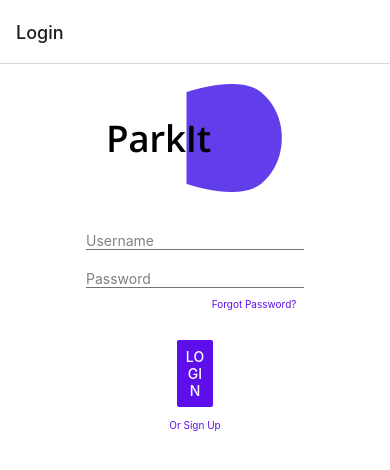
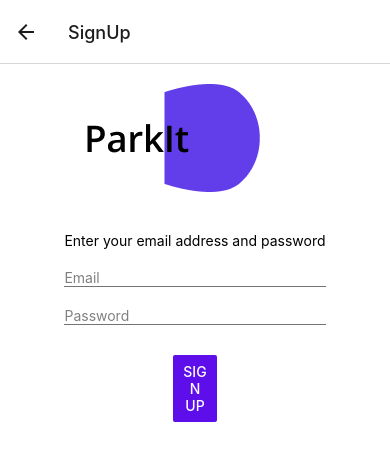
Before and after one commit to bohyanggg/ParkIt, a React Native app: screen /SignUp in a window 390 px wide. Shown: the top 470 px of the page. Built offline with nearby package versions, Linux system fonts and the light colour scheme; no server answers.

Commit message:
user auth, new signupscreen system

```diff
--- a/App.js
+++ b/App.js
@@ -1,4 +1,3 @@
-
 import React from 'react';
 import { createStackNavigator } from "@react-navigation/stack";
 import { createBottomTabNavigator } from "@react-navigation/bottom-tabs";
@@ -11,6 +10,7 @@ import {
   CarParkScreen,
   CPDetails,
   ForgetPasswordScreen,
+  SignUpScreen,
   SignUpScreen1,
   SignUpScreen2,
   SignUpScreen3,
@@ -34,6 +34,7 @@ function App() {
         <Stack.Screen name="CarparkDetails" component={CPDetails} />
         <Stack.Screen name="FavouriteCarparks" component={FavCarparkScreen} />
         <Stack.Screen name="ForgetPassword" component={ForgetPasswordScreen} />
+        <Stack.Screen name="SignUp" component={SignUpScreen} />
         <Stack.Screen name="SignUp1" component={SignUpScreen1} />
         <Stack.Screen name="SignUp2" component={SignUpScreen2} />
         <Stack.Screen name="SignUp3" component={SignUpScreen3} />
--- a/firebase/firebaseconfig.js
+++ b/firebase/firebaseconfig.js
@@ -1,3 +1,4 @@
+
 // Import the functions you need from the SDKs you need
 import { initializeApp } from "firebase/app";
 import { getAuth } from "firebase/auth";
@@ -18,10 +19,9 @@ const firebaseConfig = {
 };
 //do we need to hide the apiKey in a .env file or something
 
-
 // Initialize Firebase
 const app = initializeApp(firebaseConfig);
 const auth = getAuth(app);
-const db = getFirestore(app);
+//const db = getFirestore(app);
 
-export { app, auth, db };
+export { app, auth };
--- /dev/null
+++ b/metro.config.js
@@ -0,0 +1,6 @@
+const { getDefaultConfig } = require('@expo/metro-config');
+
+const defaultConfig = getDefaultConfig(__dirname);
+defaultConfig.resolver.assetExts.push('cjs');
+
+module.exports = defaultConfig;
--- a/package.json
+++ b/package.json
@@ -21,7 +21,7 @@
     "firebase": "^9.18.0",
     "google-map-react": "^2.2.0",
     "react": "18.2.0",
-    "react-native": "0.71.4",
+    "react-native": "0.71.6",
     "react-native-maps": "^1.3.2",
     "react-native-modal": "^13.0.1",
     "react-native-modal-dropdown": "^1.0.2",
--- a/screens/MainContainer.js
+++ b/screens/MainContainer.js
@@ -12,8 +12,6 @@ import {
   SettingsScreen,
   SearchHistoryScreen,
 } from "../screens";
-
-//screen names
 
 const Tab = createBottomTabNavigator();
 
--- a/screens/index.js
+++ b/screens/index.js
@@ -3,6 +3,7 @@ import LoginScreen from "./loginScreen";
 import Map from "./map"
 import CarParkScreen from "./carparkscreen"
 import CPDetails from "./cpdetails"
+import SignUpScreen from "./signUpScreen";
 import SignUpScreen1 from "./signUpScreens/signUpScreen1";
 import SignUpScreen2 from "./signUpScreens/signUpScreen2";
 import SignUpScreen3 from "./signUpScreens/signUpScreen3";
@@ -18,6 +19,7 @@ export {
   Map,
   CarParkScreen,
   CPDetails,
+  SignUpScreen,
   SignUpScreen1,
   SignUpScreen2,
   SignUpScreen3,
--- a/screens/loginScreen.js
+++ b/screens/loginScreen.js
@@ -1,10 +1,36 @@
-import React from 'react';
+import React, { useEffect, useState } from 'react';
 //import { StatusBar } from 'expo-status-bar';
-import { StyleSheet, Text, View, Button, SafeAreaView, Alert, TextInput, Image, Pressable, Keyboard, TouchableWithoutFeedback } from 'react-native';
+import { KeyboardAvoidingView, StyleSheet, Text, View, Button, SafeAreaView, Alert, TextInput, Image, Pressable, Keyboard, TouchableWithoutFeedback, TouchableOpacity } from 'react-native';
+import { auth } from '../firebase/firebaseconfig';
+import { signInWithEmailAndPassword } from "firebase/auth";
 
 const Separator = () => <View style={styles.separator} />;
 
-const LoginScreen = ({ navigation }) => (
+const LoginScreen = ({ navigation }) => {
+  const [email, setEmail] = useState('')
+  const [password, setPassword] = useState('')
+
+  useEffect(() => {
+    const unsubscribe = auth.onAuthStateChanged(user => {
+      if (user) {
+        navigation.replace("MainContainer")
+      }
+    })
+
+    return unsubscribe
+  }, [])
+
+  const handleLogin = () => {
+    //const auth = getAuth();
+    signInWithEmailAndPassword(auth, email, password)
+      .then(userCredentials => {
+        const user = userCredentials.user;
+        console.log("Logged in with: ", user.email);
+      })
+      .catch(error => alert(error.message))
+  }
+
+  return (
     <TouchableWithoutFeedback onPress={Keyboard.dismiss} accessible={false}>
       <SafeAreaView style={styles.container}>
         <View>
@@ -12,18 +38,28 @@ const LoginScreen = ({ navigation }) => (
             <Image source={require('../assets/images/ParkItlogo.png')} style={styles.image} />
           </View>
 
-        <View>
+          <KeyboardAvoidingView>
             <View styles={styles.textInputStyling}>
-            <TextInput placeholderTextColor='grey' placeholder='Username' />
+              <TextInput
+                placeholderTextColor='grey'
+                placeholder='Email'
+                value = {email}
+                onChangeText = {text => setEmail(text)}
+              />
             </View>
             <Separator />
             <View style={{ paddingTop:20}} >
-            <TextInput placeholderTextColor='grey' placeholder='Password' />
+              <TextInput
+                placeholderTextColor='grey'
+                placeholder='Password'
+                secureTextEntry
+                value = {password}
+                onChangeText = {text => setPassword(text)}
+              />
             </View>
             <Separator />
+          </KeyboardAvoidingView>
         </View>
-      </View>
-
 
         <View style={styles.forgotPasswordViewStyle}>
           <Pressable onPress={() => navigation.navigate("ForgetPassword")}>
@@ -38,8 +74,8 @@ const LoginScreen = ({ navigation }) => (
             <Button
               title="Login"
               color="#5D0EEA"
-            onPress={() => { navigation.navigate("MainContainer") }}
-
+              //onPress={() => { navigation.navigate("MainContainer") }}
+              onPress={handleLogin}
             />
           </View>
         </View>
@@ -47,17 +83,19 @@ const LoginScreen = ({ navigation }) => (
         <View style={styles.navigators}>
           <Pressable
               color="#5D0EEA"
-            //leave the Alert there, might want to use for other registration completion in the future
-            onPress={() => { navigation.navigate("SignUp1"), Alert.alert('Sign Up button pressed') }}
+              //leave the Alert there, might want to use for other registration completion features in the future
+              onPress={() => { navigation.replace("SignUp"), Alert.alert('Sign Up button pressed') }}
             >
               <Text style={styles.forgotPasswordStyle}>
               Or Sign Up
             </Text>
           </Pressable>
         </View>
+
       </SafeAreaView>
     </TouchableWithoutFeedback>
   );
+}
 
 const styles = StyleSheet.create({
   container: {
--- a/screens/settingsScreen.js
+++ b/screens/settingsScreen.js
@@ -1,8 +1,19 @@
 // can just implement user profile and logout
 import React from 'react'
 import { StyleSheet, Text, View, Button } from 'react-native';
+import { auth } from '../firebase/firebaseconfig';
 
 const SettingsScreen = ({navigation}) => {
+
+  const handleSignOut = () => {
+    auth
+      .signOut()
+      .then(() => {
+        navigation.replace("Login")
+      })
+      .catch(error => alert(error.message))
+  }
+
   return (
     <View style={styles.container}>
           <View style={styles.navigators}>
@@ -13,6 +24,15 @@ const SettingsScreen = ({navigation}) => {
               title="Profile Page"
               color="#5D0EEA"
               onPress={() => { navigation.navigate("Profile") }}
+            />
+            <Text>
+              Email: {auth.currentUser?.email}
+            </Text>
+            <Button
+              title="Sign Out"
+              color="#5D0EEA"
+              onPress={handleSignOut}
+              //onPress={() => { navigation.navigate("Login") }}
             />
           </View>
     </View>
--- /dev/null
+++ b/screens/signUpScreen.js
@@ -0,0 +1,137 @@
+import React, { useEffect, useState } from 'react';
+import { KeyboardAvoidingView, StyleSheet, View, Text, Button, Image, TextInput, Pressable, TouchableWithoutFeedback, TouchableOpacity, Keyboard, SafeAreaView, } from 'react-native';
+import { auth } from '../firebase/firebaseconfig';
+import { createUserWithEmailAndPassword } from "firebase/auth";
+
+const Separator = () => <View style={styles.separator} />;
+
+const SignUpScreen = ({ navigation }) => {
+
+  const [email, setEmail] = useState('')
+  const [password, setPassword] = useState('')
+
+  useEffect(() => {
+    const unsubscribe = auth.onAuthStateChanged(user => {
+      if (user) {
+        navigation.replace("MainContainer")
+      }
+    })
+
+    return unsubscribe
+  }, [])
+
+  const handleSignUp = () => {
+    //const auth = getAuth();
+    createUserWithEmailAndPassword(auth, email, password)
+      .then(userCredentials => {
+        const user = userCredentials.user;
+        console.log("Registered with: ", user.email);
+      })
+      .catch(error => alert(error.message))
+  }
+
+  return(
+    <TouchableWithoutFeedback onPress={Keyboard.dismiss} accessible={false}>
+      <SafeAreaView style={styles.container}>
+        <View>
+          <View style={{ paddingBottom:20}}>
+            <Image source={require('../assets/images/ParkItlogo.png')} style={styles.image} />
+          </View>
+
+          <KeyboardAvoidingView>
+            <Text style={{ paddingBottom:20 }}>
+                  Enter your email address and password
+            </Text>
+
+            <View styles={styles.textInputStyling}>
+              <TextInput
+                placeholderTextColor='grey'
+                placeholder='Email'
+                value = {email}
+                onChangeText = {text => setEmail(text)}
+              />
+            </View>
+            <Separator />
+            <View style={{ paddingTop:20}} >
+              <TextInput
+                placeholderTextColor='grey'
+                placeholder='Password'
+                secureTextEntry
+                value = {password}
+                onChangeText = {text => setPassword(text)}
+              />
+            </View>
+            <Separator />
+          </KeyboardAvoidingView>
+        </View>
+
+        <View style={styles.buttons}>
+            <View style={styles.navigators}>
+              <Button
+                title="Sign Up"
+                color="#5D0EEA"
+                onPress={handleSignUp}
+              />
+            </View>
+        </View>
+
+        <View style={styles.navigators}>
+
+        </View>
+
+
+      </SafeAreaView>
+    </TouchableWithoutFeedback>
+  )
+};
+
+const styles = StyleSheet.create({
+container: {
+  flex: 1000,
+  backgroundColor: '#fff',
+  alignItems: 'center',
+  justifyContent: 'center'
+},
+// title: {
+//   textAlign: 'center',
+//   marginVertical: 8,
+// },
+separator: {
+  //marginVertical: 8,
+  borderBottomColor: '#737373',
+  borderBottomWidth: StyleSheet.hairlineWidth,
+},
+navigators: {
+  marginVertical: 2,
+  paddingHorizontal:'20%',
+flex: 1,
+},
+buttons: {
+  marginVertical: 8,
+  flexDirection:'row',
+  paddingTop:20,
+},
+image: {
+  margin: 20,
+  padding: 16,
+},
+
+
+textInputStyling: {
+  borderWidth: 1,
+  justifyContent: 'center',
+},
+forgotPasswordStyle: {
+  color: '#5D0EEA',
+  fontSize: 10,
+  textAlign: 'right',
+},
+forgotPasswordViewStyle: {
+  width: '52%',
+  paddingTop:10,
+
+}
+});
+
+
+export default SignUpScreen;
```
Also changed, not shown: screens/signUpScreens/signUpScreen1.js (+0 -51 lines), 1 other file (tests, documents, lock files or other folders). Lines whose indentation alone changed are shown as unchanged.
